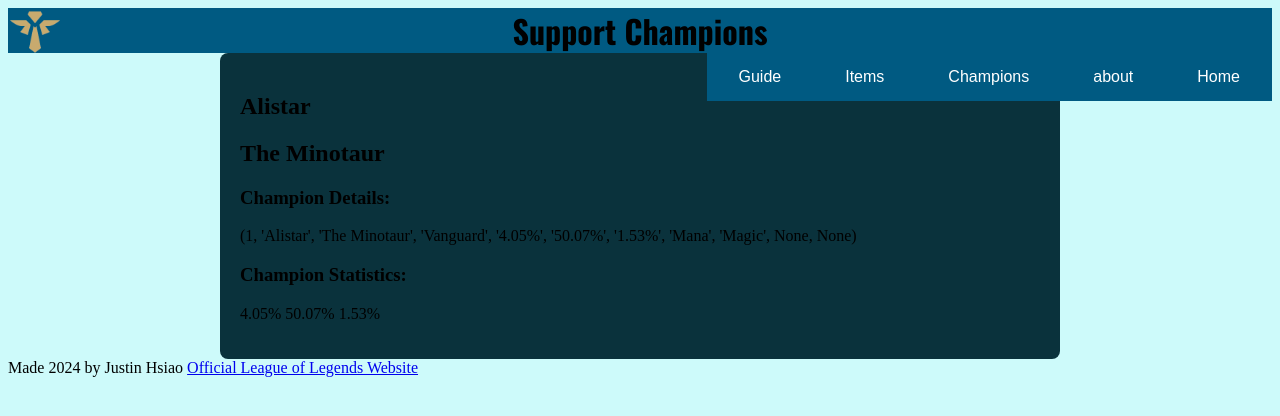
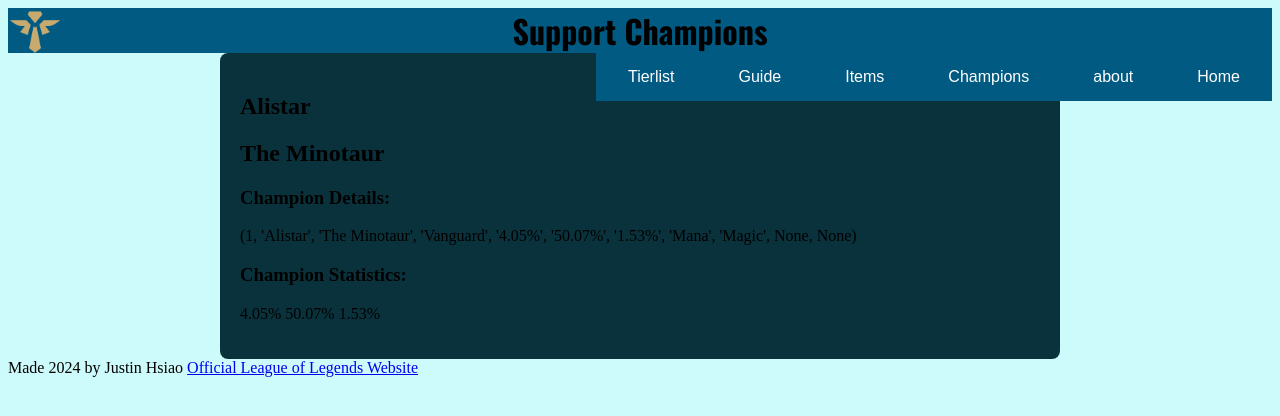
Before and after one commit to Juni41/Website-12DTP, a Flask app: page /char/1 in a window 1280 px wide. Shown: the top 416 px of the page. Run offline with Flask 3, Linux system fonts and the light colour scheme; data comes from the database, SQL or seed files in the repository; parts of the project's set-up code (start-up, migrations or seed data) failed here and were passed over.

Commit message:
added tierlist.html

```diff
--- a/Project/Templates/champions.html
+++ b/Project/Templates/champions.html
@@ -9,6 +9,11 @@
         </header>
         <article>
             <h3>Champion Details:</h3>
+            {% for champion in champions %}
+            <a href="{{ url_for('char', id=champion['id']) }}">
+                <img src="{{ url_for('static', filename='images/Champion_Icons/' ~ champion['name'] ~ 'Square.png') }}"
+            </a>
+            {% endfor %}
             <p>{{ champ }}</p>
         </article>
         <article>
--- /dev/null
+++ b/Project/Templates/guide.html
@@ -0,0 +1,5 @@
+{% extends "Home.html" %}
+
+{% block content %}
+<h1>e</h1>
+{% endblock %}
--- a/Project/Templates/nav.html
+++ b/Project/Templates/nav.html
@@ -4,6 +4,7 @@
         <a href="http://127.0.0.1:5000/about"><button>about</button></a>
         <a href="http://127.0.0.1:5000/champions"><button>Champions</button></a>
         <a href="http://127.0.0.1:5000/items"><button>Items</button></a>
-        <a href="http://127.0.0.1:5000/guide"><button>Guide</button></a>
+        <a href="http://127.0.0.1:5000/Guide"><button>Guide</button></a>
+        <a href="http://127.0.0.1:5000/tierlist"><button>Tierlist</button></a>
       </center>
 </div>
--- a/Project/main.py
+++ b/Project/main.py
@@ -38,9 +38,14 @@
     return render_template('Home.html')
 
 
-@app.route('Guide')
+@app.route('/Guide')
 def guidepage():
     return render_template('guide.html')
+
+
+@app.route('/tierlist')
+def tierlist():
+    return render_template('tierlist.html')
 
 
 @app.route('/about')
```
Also changed, not shown: Project/Templates/tierlist.html (added).
